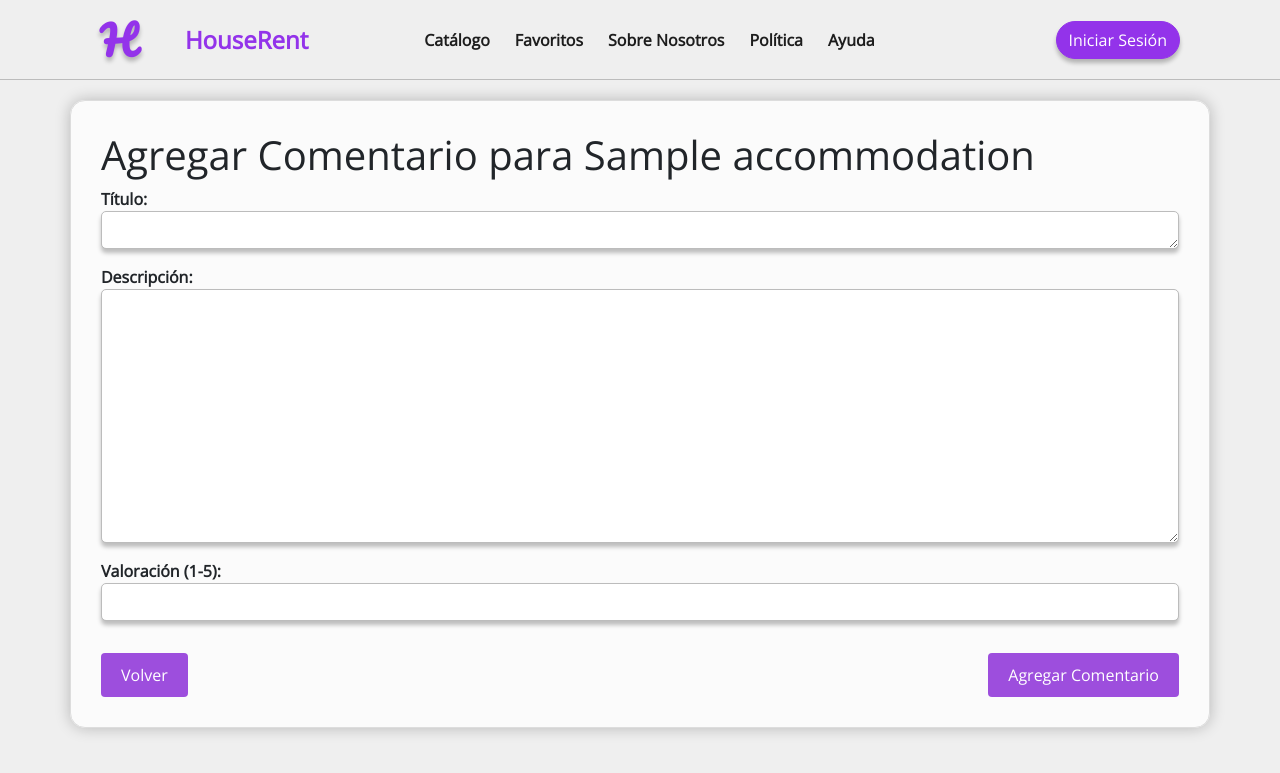
After one commit to HouseRent16/PGPI-G2.11, a Django app: page /add_comment/1/ in a window 1280 px wide. The commit adds this page. Shown: the top 773 px of the page. Run offline with Django 4.2, Linux system fonts and the light colour scheme; tables that the repository leaves empty hold one stand-in row (values such as "Sample post"); parts of the project's set-up code (start-up, migrations or seed data) failed here and were passed over.

Commit message:
HOUS-75 Creacion de comentarios Creacion del comentario de un apartamento (se accede en add_comment/{id_accommodation})
cuerpo

```diff
--- a/src/houseRent/apps/comments-claim/views.py
+++ /dev/null
@@ -1 +0,0 @@
-from .forms import CommentForm
--- a/src/houseRent/apps/core/forms.py
+++ b/src/houseRent/apps/core/forms.py
@@ -1,5 +1,7 @@
 from django import forms
 from django.contrib.auth.forms import SetPasswordForm
+from apps.core.models import Comment, Claim
+
 
 class AdminPasswordChangeForm(SetPasswordForm):
     def clean_new_password2(self):
@@ -10,3 +12,24 @@ class AdminPasswordChangeForm(SetPasswordForm):
             if password1 != password2:
                 raise forms.ValidationError('Las contraseñas no coinciden')
         return password2
+
+class CommentForm(forms.ModelForm):
+    def __init__(self, *args, **kwargs):
+        super().__init__(*args, **kwargs)
+
+    class Meta:
+        model = Comment
+        fields = ['title', 'description', 'rating']
+
+        widgets={
+        'title': forms.Textarea(attrs={'class': 'form-control custom-title-input', 'required': True}),
+        'description': forms.Textarea(attrs={'class': 'form-control', 'required': True}),
+        'rating': forms.NumberInput(attrs={'class': 'form-control', 'min': 1, 'max': 5}),
+        }
+
+        labels={
+            'title': 'Título',
+            'description': "Descripción",
+            'rating': "Valoración (1-5)"
+
+        }
--- a/src/houseRent/apps/core/urls.py
+++ b/src/houseRent/apps/core/urls.py
@@ -9,5 +9,6 @@ urlpatterns = [
     path('sobre-nosotros/', views.sobreNosotros, name="sobreNosotros"),
     path('privatePolicy/', views.private_policy, name="privatePolicy"),
     path('ayuda/', views.ayuda, name="ayuda"),
+    path('add_comment/<int:accommodation_id>/', views.add_comment, name='add_comment'),
 
 ]
--- a/src/houseRent/apps/core/views.py
+++ b/src/houseRent/apps/core/views.py
@@ -4,7 +4,7 @@ from django.shortcuts import render, redirect
 from django.contrib import messages
 from .models import CustomUser, Accommodation, Favorite, Service, Image, Book, Comment, Claim
 from .enums import Category, BookingStatus
-from .forms import AdminPasswordChangeForm
+from .forms import AdminPasswordChangeForm, CommentForm
 from django.contrib.admin.views.decorators import staff_member_required
 from datetime import datetime, date
 from urllib.parse import urlencode
@@ -252,3 +252,20 @@ def conteoReclamaciones(request,id_accommodation):
 def conteoReservasTotales(request, id_accommodation):
     reservas=Book.objects.filter(accommodation_id=id_accommodation)
     return reservas.filter(status=BookingStatus.CONFIRMED).count()
+
+def add_comment(request, accommodation_id):
+    accommodation = Accommodation.objects.get(pk=accommodation_id)
+
+    if request.method == 'POST':
+        form = CommentForm(request.POST)
+        if form.is_valid():
+            comment = form.save(commit=False)
+            comment.user = request.user
+            comment.accommodation = accommodation
+            comment.save()
+            return redirect('home')
+    else:
+        form = CommentForm()
+
+
+    return render(request, 'comments-claim/add_comment.html', {'form': form, 'accommodation': accommodation})
--- a/src/houseRent/static/css/form.css
+++ b/src/houseRent/static/css/form.css
@@ -410,3 +410,7 @@
   text-decoration: none;
   padding: 20px 0;
 }
+
+.custom-title-input {
+    height: 10px !important; /* Ajusta la altura según tus preferencias */
+}
--- a/src/houseRent/templates/booking/history.html
+++ b/src/houseRent/templates/booking/history.html
@@ -25,7 +25,7 @@
                 <p>Fin: {{booking.end_date.date}}</p>
                 <p>Precio: {{booking.end_date.date}}</p>
                 <div>
-                    <a href="{{judge_url}}/{{booking.id}}" class="button-link">Opinar</a>
+                    <a href="add_comment/{{booking.accommodation.id}}" class="button-link">Opinar</a>
                     <a href="{{claim_url}}/{{booking.id}}" class="button-link">Reclamar</a>
                 </div>
             </div>
--- /dev/null
+++ b/src/houseRent/templates/comments-claim/add_comment.html
@@ -0,0 +1,37 @@
+{% extends 'base_generic.html' %}
+{% block content %}
+    {% load static %}
+
+    <link rel="stylesheet" type="text/css" href="/static/css/book.css">
+
+    <section class="container">
+        <form method="POST" action="{% url 'add_comment' accommodation.id %}">
+            {% csrf_token %}
+
+            <div class="form visible">
+                <h1>Agregar Comentario para {{accommodation.name}}</h1>
+
+                {{ form.as_p }}
+            </div>
+
+                <div class="form row-spaced visible">
+                    <button id="return" class="filled-button mt-3">
+                        Volver
+                    </button>
+
+                    <button type='submit' class="filled-button mt-3">
+                        Agregar Comentario
+                    </button>
+                </div>
+        </form>
+
+        <script>
+            document.addEventListener('DOMContentLoaded', function() {
+                document.getElementById('return').addEventListener('click', function() {
+                    // Ajusta esto según tu URL de inicio
+                    window.location.href = "{% url 'home' %}";
+                });
+            });
+        </script>
+    </section>
+{% endblock %}
```
Also changed, not shown: src/houseRent/apps/comments-claim/forms.py (deleted, +0 -9 lines), src/houseRent/apps/comments-claim/__init__.py (deleted), src/houseRent/apps/comments-claim/admin.py (deleted), src/houseRent/apps/comments-claim/apps.py (deleted), src/houseRent/apps/comments-claim/tests.py (deleted), src/houseRent/apps/comments-claim/urls.py (deleted).
